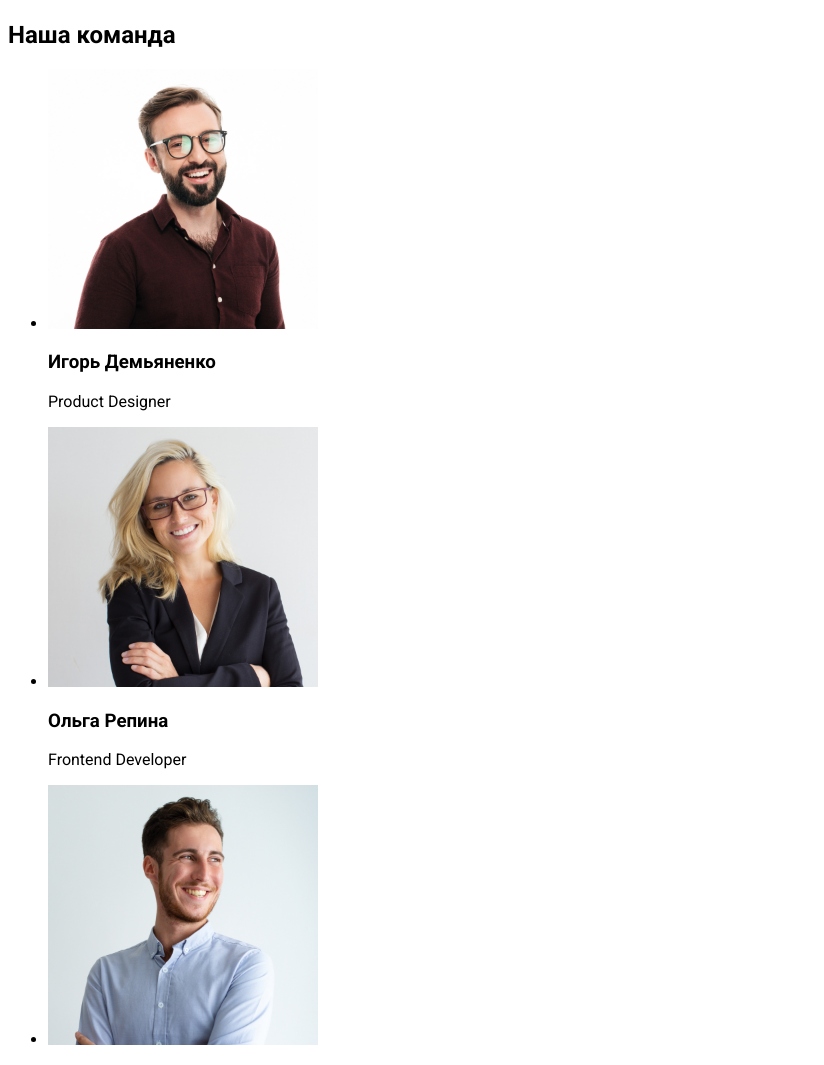
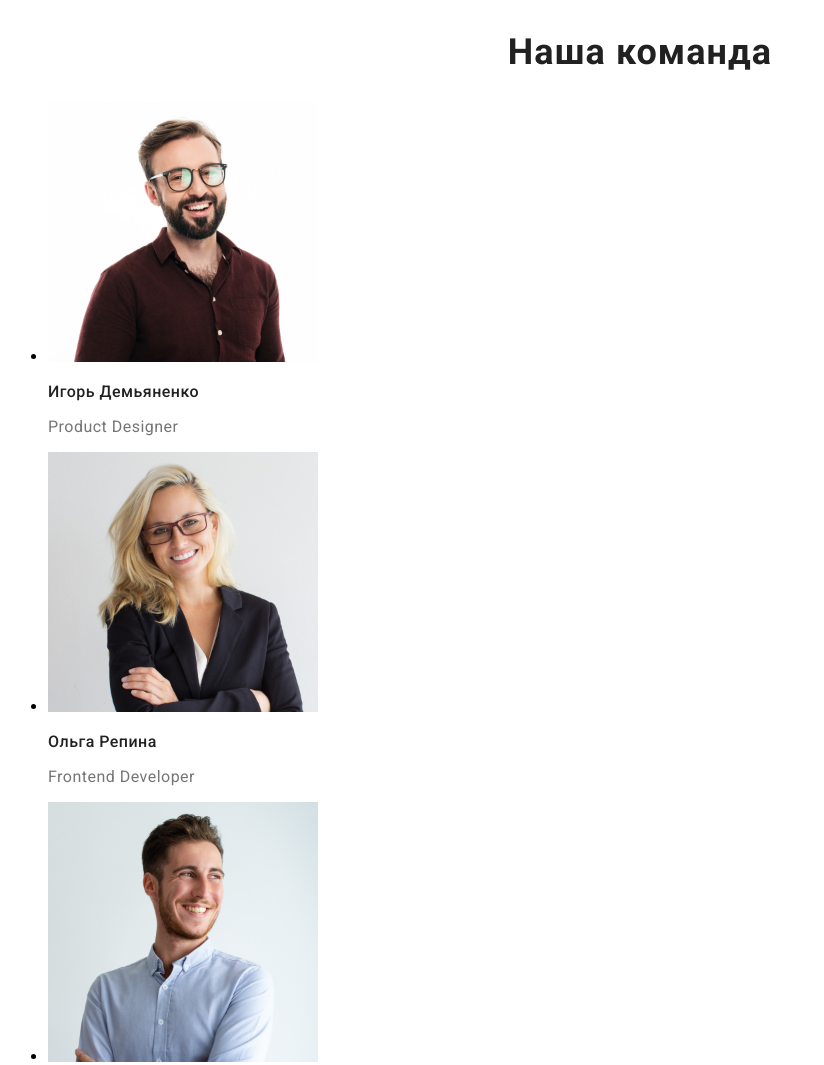
Before and after one commit to Julija100/goit-markup-hw-02, a plain HTML site: page index.html in a window 1280 px wide. Shown: the part 1600-2665 px from the top of the page, without its empty margins (0-824 px from the left). Drawn offline with Linux system fonts and the light colour scheme.

Commit message:
CSS text style main

```diff
--- a/css/style.css
+++ b/css/style.css
@@ -71,3 +71,27 @@ body {
   letter-spacing: 0.03em;
   color: #212121;
 }
+.main-h2-our-team {
+  font-weight: bold;
+  font-size: 36px;
+  line-height: 1.167;
+  text-align: center;
+  letter-spacing: 0.03em;
+  color: #212121;
+}
+.our-team-peoples-names {
+  font-weight: 500;
+  font-size: 16px;
+  line-height: 1.188;
+  /* identical to box height */
+  letter-spacing: 0.03em;
+  color: #212121;
+}
+.our-team-peoples-profession {
+  font-weight: normal;
+  font-size: 16px;
+  line-height: 1.188;
+  /* identical to box height */
+  letter-spacing: 0.03em;
+  color: #757575;
+}
--- a/index.html
+++ b/index.html
@@ -87,10 +87,10 @@
         </ul>
       </section>
       <!--WHAT WE DO-->
-      <section>
+      <section class="what-we-do">
         <h2 class="main-h2-what-we-do">Чем мы занимаемся</h2>
-        <ul>
-          <li>
+        <ul class="what-we-do-list">
+          <li class="what-we-do-list-img">
             <img
               src="./images/what-we-do/img1.jpg"
               alt="Разработчик пишит на клавиатуре"
@@ -98,7 +98,7 @@
               height="294"
             />
           </li>
-          <li>
+          <li class="what-we-do-list-img">
             <img
               src="./images/what-we-do/img2.jpg"
               alt="Разработчик работает с телефоном"
@@ -106,7 +106,7 @@
               height="294"
             />
           </li>
-          <li>
+          <li class="what-we-do-list-img">
             <img
               src="./images/what-we-do/img3.jpg"
               alt="Разработчик работате с планшетом"
@@ -117,48 +117,52 @@
         </ul>
       </section>
       <!--OUR TEAM-->
-      <section>
-        <h2>Наша команда</h2>
-        <ul>
-          <li>
+      <section class="our-team">
+        <h2 class="main-h2-our-team">Наша команда</h2>
+        <ul class="our-team-list">
+          <li class="our-team-list-img">
             <img
               src="./images/our-team/our-team1.jpg"
               alt="Мужчина в очках улыбается"
               width="270"
               height="260"
             />
-            <h3>Игорь Демьяненко</h3>
-            <p lang="en">Product Designer</p>
+            <h3 class="our-team-peoples-names">Игорь Демьяненко</h3>
+            <p class="our-team-peoples-profession" lang="en">
+              Product Designer
+            </p>
           </li>
-          <li>
+          <li class="our-team-list-img">
             <img
               src="./images/our-team/our-team2.jpg"
               alt="Женщина в очках улыбается"
               width="270"
               height="260"
             />
-            <h3>Ольга Репина</h3>
-            <p lang="en">Frontend Developer</p>
+            <h3 class="our-team-peoples-names">Ольга Репина</h3>
+            <p class="our-team-peoples-profession" lang="en">
+              Frontend Developer
+            </p>
           </li>
-          <li>
+          <li class="our-team-list-img">
             <img
               src="./images/our-team/our-team3.jpg"
               alt="Мужчина улыбается"
               width="270"
               height="260"
             />
-            <h3>Николай Тарасов</h3>
-            <p lang="en">Marketing</p>
+            <h3 class="our-team-peoples-names">Николай Тарасов</h3>
+            <p class="our-team-peoples-profession" lang="en">Marketing</p>
           </li>
-          <li>
+          <li class="our-team-list-img">
             <img
               src="./images/our-team/our-team4.jpg"
               alt="Мужчина в очках подмигивает"
               width="270"
               height="260"
             />
-            <h3>Михаил Ермаков</h3>
-            <p lang="en">UI Designer</p>
+            <h3 class="our-team-peoples-names">Михаил Ермаков</h3>
+            <p class="our-team-peoples-profession" lang="en">UI Designer</p>
           </li>
         </ul>
       </section>
```
